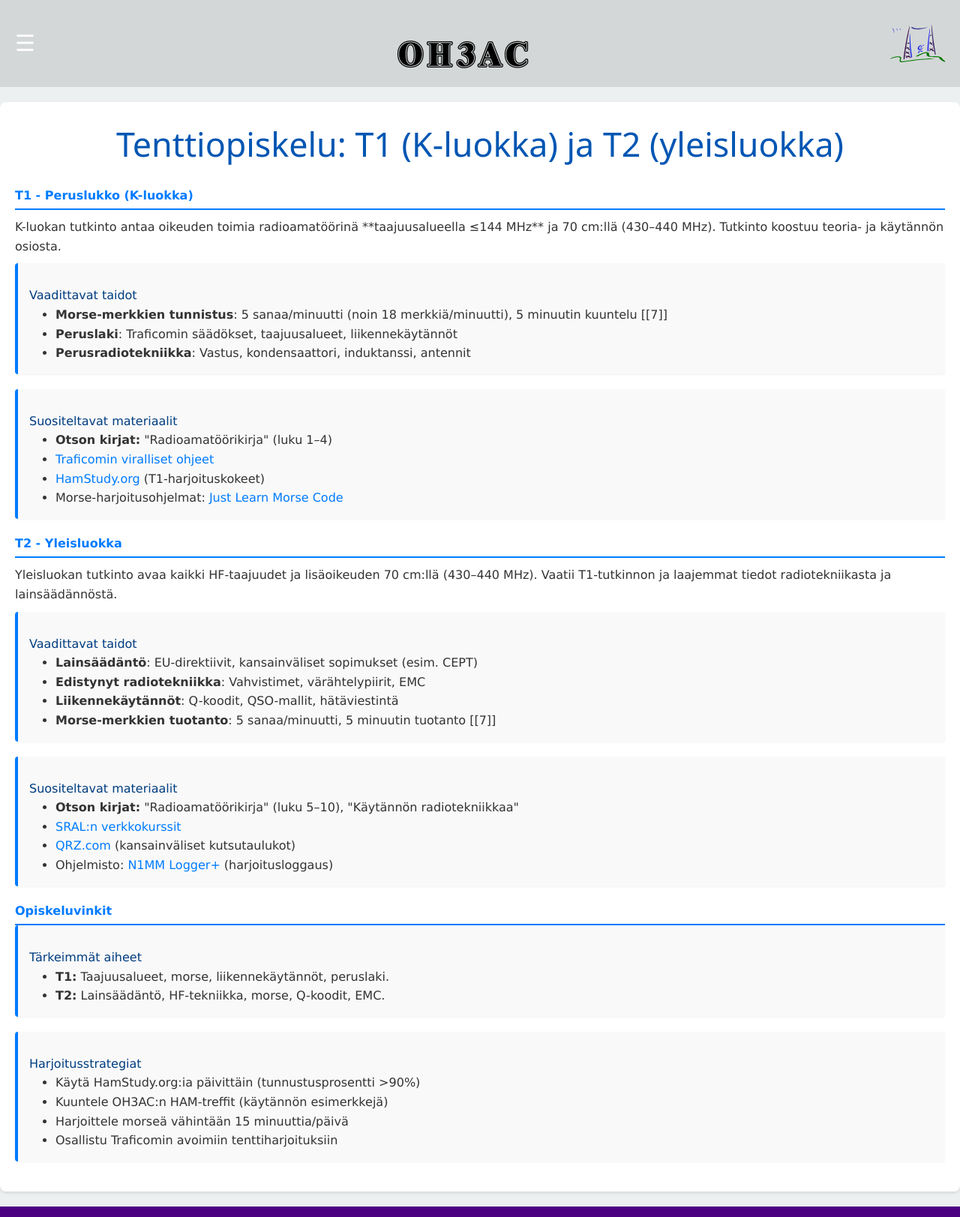
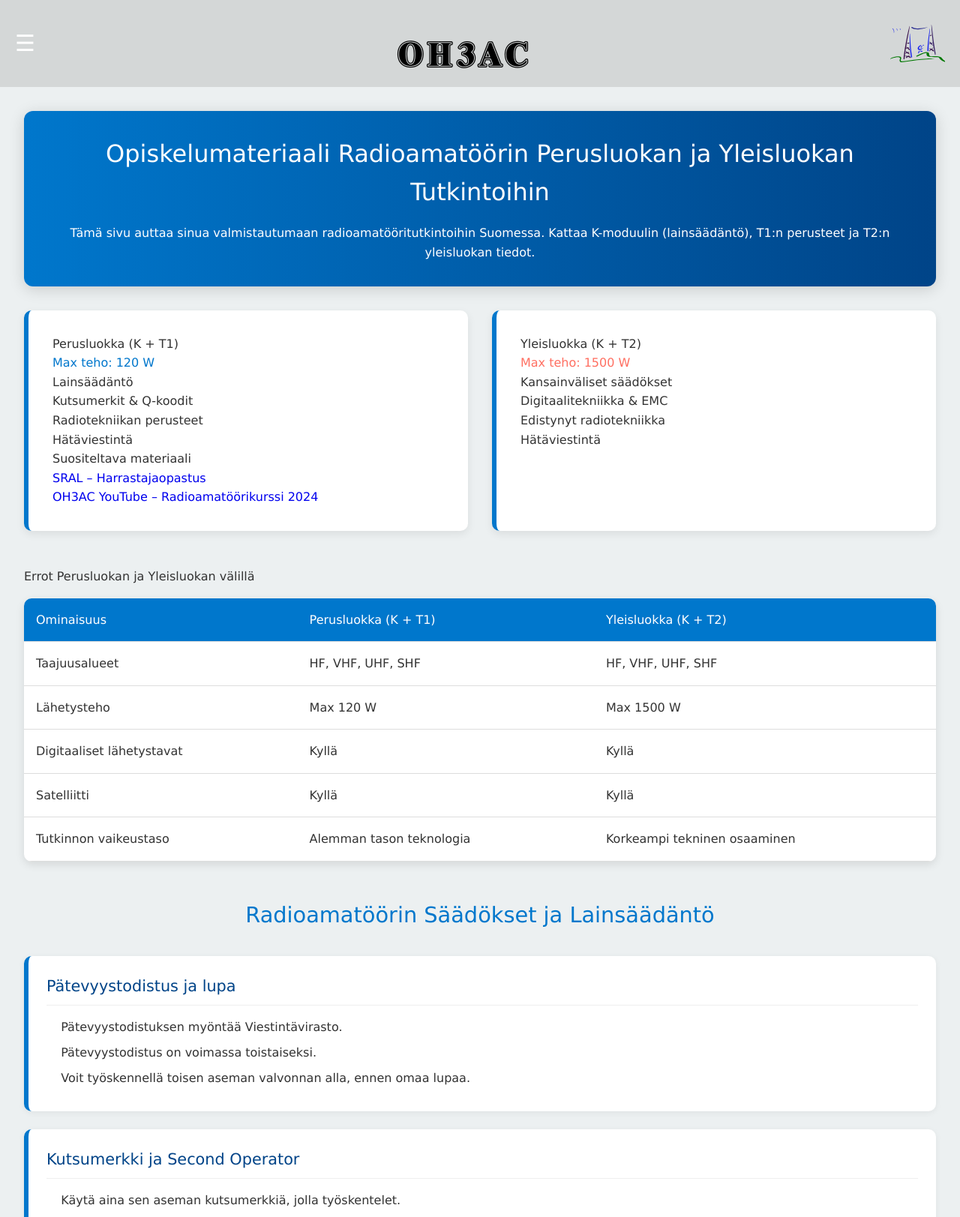
Before and after one commit to mikosavolainen/oh3ac, a PHP site: page /ra-materiaali.php in a window 1280 px wide. Shown: the top 1623 px of the page at 75% size. Run offline with PHP 8.4, Linux system fonts and the light colour scheme.

Commit message:
kerhokirje update

```diff
--- a/components/header.php
+++ b/components/header.php
@@ -4,6 +4,7 @@ include 'components/menu.php';
 <!DOCTYPE html>
 <html lang="fi">
 <head>
+  <link rel="icon" href="images/Logot/oh3ac5.ico" />
   <script async src="https://www.googletagmanager.com/gtag/js?id=G-12E7VJ916H"></script>
   <script>
     window.dataLayer = window.dataLayer || [];
--- a/components/menu.php
+++ b/components/menu.php
@@ -13,7 +13,7 @@
         <a href="laitteisto.php">OH3AC Laitteisto</a>
         <a href="toistimet.php">Toistimet</a>
         <a href="Hallitus.php">Hallitus</a>
-        <a href="about.php">Kerhon historia</a>
+        <a href="historia.php">Kerhon historia</a>
     </div>
 
     <a href="jasensivu.php">Jäsensivut</a>
@@ -28,7 +28,7 @@
 
     <a href="kauppa.php">Myynnissä</a>
     <a href="sdr.php">Kerhon SDR</a>
-    <a href="historia.php">Historia</a>
+    <a href="kerhokirjeet.php">Kaikki kerhokirjeet</a>
     <a href="https://wiki.sral.fi/wiki/Etusivu" target="_blank">Radio WIKI</a>
     <a href="https://vanhat.oh3ac.fi">Arkisto</a>
 </div>
--- a/index.php
+++ b/index.php
@@ -5,7 +5,7 @@
     <meta name="viewport" content="width=device-width, initial-scale=1.0">
     <title>OH3AC</title>
     <link rel="stylesheet" href="styles/styles.css">
-    <link rel="icon" href="images/Logot/oh3ac5.ico" />
+
     <script>
         document.addEventListener('DOMContentLoaded', function() {
             paivitaPDF();
--- a/ra-materiaali.php
+++ b/ra-materiaali.php
@@ -1,92 +1,163 @@
-<?php
-include 'components/header.php';
-?>
+<?php include 'components/header.php'; ?>
 
 <!DOCTYPE html>
 <html lang="fi">
 <head>
-    <meta charset="UTF-8">
-    <meta name="viewport" content="width=device-width, initial-scale=1.0">
-    <title>OH3AC - Tenttiopiskelu T1 & T2</title>
-    <link rel="stylesheet" href="../styles/styles.css">
+    <meta charset="UTF-8" />
+    <meta name="viewport" content="width=device-width, initial-scale=1.0"/>
+    <title>Radioamatööriksi Opiskelu</title>
+    <link rel="stylesheet" href="../styles/styles.css" />
 </head>
-<body>
-    <div class="ra-tentti">
-        <h1>Tenttiopiskelu: T1 (K-luokka) ja T2 (yleisluokka)</h1>
+<body class="ra-body">
 
-        <!-- T1 (K-luokka) -->
-        <section>
-            <h2>T1 - Peruslukko (K-luokka)</h2>
-            <p>K-luokan tutkinto antaa oikeuden toimia radioamatöörinä **taajuusalueella ≤144 MHz** ja 70 cm:llä (430–440 MHz). Tutkinto koostuu teoria- ja käytännön osiosta.</p>
+    <main class="ra-main-container">
 
-            <div class="ra-tentti-info">
-                <h3>Vaadittavat taidot</h3>
+        <!-- Johdanto -->
+        <section class="ra-hero">
+            <h1>Opiskelumateriaali Radioamatöörin Perusluokan ja Yleisluokan Tutkintoihin</h1>
+            <p>Tämä sivu auttaa sinua valmistautumaan radioamatööritutkintoihin Suomessa. Kattaa K-moduulin (lainsäädäntö), T1:n perusteet ja T2:n yleisluokan tiedot.</p>
+        </section>
+
+        <!-- Moduulit: Perus & Yleis -->
+        <section class="ra-modules-section">
+            <div class="ra-module-card ra-basic">
+                <h2>Perusluokka (K + T1)</h2>
+                <p class="ra-power">Max teho: 120 W</p>
                 <ul>
-                    <li><strong>Morse-merkkien tunnistus</strong>: 5 sanaa/minuutti (noin 18 merkkiä/minuutti), 5 minuutin kuuntelu [[7]]</li>
-                    <li><strong>Peruslaki</strong>: Traficomin säädökset, taajuusalueet, liikennekäytännöt</li>
-                    <li><strong>Perusradiotekniikka</strong>: Vastus, kondensaattori, induktanssi, antennit</li>
+                    <li>Lainsäädäntö</li>
+                    <li>Kutsumerkit & Q-koodit</li>
+                    <li>Radiotekniikan perusteet</li>
+                    <li>Hätäviestintä</li>
+                </ul>
+                <h3>Suositeltava materiaali</h3>
+                <ul>
+                    <li><a href="https://www.sral.fi/harrastus/kouluttaudu-radioamatooriksi/" target="_blank">SRAL – Harrastajaopastus</a></li>
+                    <li><a href="https://youtube.com/playlist?list=PLyWv_uSYjnZApGVNDreuYrh7CwE_rnNrH" target="_blank">OH3AC YouTube – Radioamatöörikurssi 2024</a></li>
                 </ul>
             </div>
 
-            <div class="ra-tentti-info">
-                <h3>Suositeltavat materiaalit</h3>
+            <div class="ra-module-card ra-advanced">
+                <h2>Yleisluokka (K + T2)</h2>
+                <p class="ra-power">Max teho: 1500 W</p>
                 <ul>
-                    <li><strong>Otson kirjat:</strong> "Radioamatöörikirja" (luku 1–4)</li>
-                    <li><a href="https://www.traficom.fi/fi/ajankohtaista/radioamatyoeri" target="_blank">Traficomin viralliset ohjeet</a></li>
-                    <li><a href="https://www.hamstudy.org" target="_blank">HamStudy.org</a> (T1-harjoituskokeet)</li>
-                    <li>Morse-harjoitusohjelmat: <a href="https://lcwo.net" target="_blank">Just Learn Morse Code</a></li>
+                    <li>Kansainväliset säädökset</li>
+                    <li>Digitaalitekniikka & EMC</li>
+                    <li>Edistynyt radiotekniikka</li>
+                    <li>Hätäviestintä</li>
                 </ul>
             </div>
         </section>
 
-        <!-- T2 (Yleisluokka) -->
-        <section>
-            <h2>T2 - Yleisluokka</h2>
-            <p>Yleisluokan tutkinto avaa kaikki HF-taajuudet ja lisäoikeuden 70 cm:llä (430–440 MHz). Vaatii T1-tutkinnon ja laajemmat tiedot radiotekniikasta ja lainsäädännöstä.</p>
+        <!-- Erot-taulukko -->
+        <section class="ra-comparison-section">
+            <h2>Errot Perusluokan ja Yleisluokan välillä</h2>
+            <table class="ra-comparison-table">
+                <thead>
+                    <tr>
+                        <th>Ominaisuus</th>
+                        <th>Perusluokka (K + T1)</th>
+                        <th>Yleisluokka (K + T2)</th>
+                    </tr>
+                </thead>
+                <tbody>
+                    <tr>
+                        <td data-label="Ominaisuus">Taajuusalueet</td>
+                        <td data-label="Perusluokka">HF, VHF, UHF, SHF</td>
+                        <td data-label="Yleisluokka">HF, VHF, UHF, SHF</td>
+                    </tr>
+                    <tr>
+                        <td data-label="Ominaisuus">Lähetysteho</td>
+                        <td data-label="Perusluokka">Max 120 W</td>
+                        <td data-label="Yleisluokka">Max 1500 W</td>
+                    </tr>
+                    <tr>
+                        <td data-label="Ominaisuus">Digitaaliset lähetystavat</td>
+                        <td data-label="Perusluokka">Kyllä</td>
+                        <td data-label="Yleisluokka">Kyllä</td>
+                    </tr>
+                    <tr>
+                        <td data-label="Ominaisuus">Satelliitti</td>
+                        <td data-label="Perusluokka">Kyllä</td>
+                        <td data-label="Yleisluokka">Kyllä</td>
+                    </tr>
+                    <tr>
+                        <td data-label="Ominaisuus">Tutkinnon vaikeustaso</td>
+                        <td data-label="Perusluokka">Alemman tason teknologia</td>
+                        <td data-label="Yleisluokka">Korkeampi tekninen osaaminen</td>
+                    </tr>
+                </tbody>
+            </table>
+        </section>
 
-            <div class="ra-tentti-info">
-                <h3>Vaadittavat taidot</h3>
+<!-- Lainsäädäntö -->
+<section class="ra-regulations-section">
+    <h2>Radioamatöörin Säädökset ja Lainsäädäntö</h2>
+
+    <!-- Pätevyystodistus -->
+    <div class="regulation-card">
+        <h3>Pätevyystodistus ja lupa</h3>
         <ul>
-                    <li><strong>Lainsäädäntö</strong>: EU-direktiivit, kansainväliset sopimukset (esim. CEPT)</li>
-                    <li><strong>Edistynyt radiotekniikka</strong>: Vahvistimet, värähtelypiirit, EMC</li>
-                    <li><strong>Liikennekäytännöt</strong>: Q-koodit, QSO-mallit, hätäviestintä</li>
-                    <li><strong>Morse-merkkien tuotanto</strong>: 5 sanaa/minuutti, 5 minuutin tuotanto [[7]]</li>
+            <li>Pätevyystodistuksen myöntää Viestintävirasto.</li>
+            <li>Pätevyystodistus on voimassa toistaiseksi.</li>
+            <li>Voit työskennellä toisen aseman valvonnan alla, ennen omaa lupaa.</li>
         </ul>
     </div>
 
-            <div class="ra-tentti-info">
-                <h3>Suositeltavat materiaalit</h3>
+    <!-- Kutsumerkki -->
+    <div class="regulation-card">
+        <h3>Kutsumerkki ja Second Operator</h3>
         <ul>
-                    <li><strong>Otson kirjat:</strong> "Radioamatöörikirja" (luku 5–10), "Käytännön radiotekniikkaa"</li>
-                    <li><a href="https://www.sr.fi" target="_blank">SRAL:n verkkokurssit</a></li>
-                    <li><a href="https://www.qrz.com" target="_blank">QRZ.com</a> (kansainväliset kutsutaulukot)</li>
-                    <li>Ohjelmisto: <a href="https://www.n1mm.com" target="_blank">N1MM Logger+</a> (harjoitusloggaus)</li>
+            <li>Käytä aina sen aseman kutsumerkkiä, jolla työskentelet.</li>
+            <li>Esimerkki: OH3AC:n asemalla → käytä "OH3AC", vaikka itse olisit OH2BU.</li>
+            <li>"Second Operator" -työskentely sallittua, kun pätevä henkilö valvoo.</li>
+        </ul>
+    </div>
+
+    <!-- Tehorajat -->
+    <div class="regulation-card">
+        <h3>Tehorajat ja Tekniset Vaatimukset</h3>
+        <ul>
+            <li><strong>Perusluokka:</strong> max 120 W</li>
+            <li><strong>Yleisluokka:</strong> max 1500 W</li>
+            <li><strong>Harhalähetteiden vaimennus:</strong> vähintään 40 dB alle 30 MHz</li>
+            <li><strong>Harhalähetteiden teho:</strong> enintään 10 mW</li>
+        </ul>
+    </div>
+
+    <!-- Häiriötilanteet -->
+    <div class="regulation-card">
+        <h3>Häiriötilanteet</h3>
+        <ul>
+            <li>Radioamatööriasemaa ei saa käyttää tahallaan häiritsemiseen.</li>
+            <li>Jos aiheutat haitallisia häiriöitä turvallisuusviestinnälle, lähetyksen on välittömästi keskeytettävä.</li>
+            <li>Viestintävirasto voi auttaa häiriöiden poistamisessa tai ratkaista kiistan.</li>
+        </ul>
+    </div>
+
+    <!-- Erityistilanteet -->
+    <div class="regulation-card">
+        <h3>Erityistilanteet</h3>
+        <ul>
+            <li><strong>Meri-alukset:</strong> Sallittu käyttää asemaa suomalaisessa aluksessa, tarvitaan päällikön lupa.</li>
+            <li><strong>Ilma-alukset:</strong> Sallittu alle 30 MHz ilman rajoja, yli 30 MHz vain pex-alueilla.</li>
+            <li><strong>Kerhoasemat:</strong> Sallittu käyttää, kun joko sinulla on pätevyystodistus tai sinua valvovalla on pätevyystodistus.</li>
         </ul>
     </div>
 </section>
 
-        <!-- Ohjeet ja vinkit -->
-        <section>
-            <h2>Opiskeluvinkit</h2>
-            <div class="ra-tentti-info">
-                <h3>Tärkeimmät aiheet</h3>
-                <ul>
-                    <li><strong>T1:</strong> Taajuusalueet, morse, liikennekäytännöt, peruslaki.</li>
-                    <li><strong>T2:</strong> Lainsäädäntö, HF-tekniikka, morse, Q-koodit, EMC.</li>
+        <!-- Hyödylliset linkit -->
+        <section class="ra-resources-section">
+            <h2>Hyödyllisiä Linkkejä</h2>
+            <ul class="resource-list">
+                <li><a href="https://youtube.com/playlist?list=PLyWv_uSYjnZApGVNDreuYrh7CwE_rnNrH" target="_blank">OH3AC Radioamatöörikurssi 2024</a></li>
+                <li><a href="https://www.sral.fi/harrastus/kouluttaudu-radioamatooriksi/" target="_blank">SRAL – Kouluttaudu radioamatööriksi</a></li>
+                <li><a href="https://www.ar-x.fi/" target="_blank">ar-x.fi – Harjoituskokeet</a></li>
+                <li><a href="https://www.viestintavirasto.fi/fi/viestinta/radio/radioamatyoeri/radioamatyoerimaaaraykset.html" target="_blank">Viestintäviraston viralliset määräykset</a></li>
             </ul>
-            </div>
+        </section>
 
-            <div class="ra-tentti-info">
-                <h3>Harjoitusstrategiat</h3>
-                <ul>
-                    <li>Käytä HamStudy.org:ia päivittäin (tunnustusprosentti >90%)</li>
-                    <li>Kuuntele OH3AC:n HAM-treffit (käytännön esimerkkejä)</li>
-                    <li>Harjoittele morseä vähintään 15 minuuttia/päivä</li>
-                    <li>Osallistu Traficomin avoimiin tenttiharjoituksiin</li>
-                </ul>
-            </div>
-        </section>
-    </div>
+    </main>
+
     <?php include 'components/footer.php'; ?>
 </body>
 </html>
--- a/sdr.php
+++ b/sdr.php
@@ -8,7 +8,7 @@ include 'components/header.php';
     <meta name="viewport" content="width=device-width, initial-scale=1.0">
     <title>OH3AC</title>
     <link rel="stylesheet" href="styles/styles.css">
-    <link rel="icon" href="images/Logot/oh3ac5.ico" />
+
 </head>
 <body>
 
--- a/styles/styles.css
+++ b/styles/styles.css
@@ -935,86 +935,174 @@ body {
     }
 }
 
-/* ra-tentti */
-.ra-tentti {
-    max-width: 100%;
-    margin: 20px auto;
-    padding: 20px;
-    background: #fff;
-    border-radius: 8px;
-    box-shadow: 0 2px 4px rgba(0, 0, 0, 0.1);
+
+
+
+
+/* Container keskelle */
+.ra-main-container {
+    max-width: auto;
+    margin: auto;
+    padding: 2rem;
 }
 
-.ra-tentti h1 {
+/* Johdantohermosektio */
+.ra-hero {
     text-align: center;
-    color: #0056b3;
-    font-family: 'Segoe UI', Tahoma, Geneva, Verdana, sans-serif;
+    padding: 2rem;
+    background: linear-gradient(to right, #0077cc, #004488);
+    color: white;
+    border-radius: 12px;
+    box-shadow: 0 4px 20px rgba(0, 0, 0, 0.15);
+    margin-bottom: 2rem;
+    transition: transform 0.3s ease;
+}
+.ra-hero:hover {
+    transform: translateY(-5px);
 }
 
-.ra-tentti h2 {
-    color: #007BFF;
-    border-bottom: 2px solid #007BFF;
-    padding-bottom: 5px;
-    margin-top: 20px;
-    font-weight: 600;
+.ra-hero h1 {
+    font-size: 2rem;
+    margin-bottom: 1rem;
 }
 
-.ra-tentti p {
-    margin: 10px 0;
-    line-height: 1.6;
+/* Moduulilohkot */
+.ra-modules-section {
+    display: grid;
+    grid-template-columns: repeat(auto-fit, minmax(300px, 1fr));
+    gap: 2rem;
+    margin-bottom: 3rem;
 }
 
-.ra-tentti ul {
-    list-style-type: disc;
-    margin-left: 20px;
-    padding-left: 15px;
+.ra-module-card {
+    background: white;
+    padding: 2rem;
+    border-radius: 10px;
+    box-shadow: 0 4px 12px rgba(0, 0, 0, 0.08);
+    border-left: 6px solid #0077cc;
+    transition: all 0.3s ease;
+}
+.ra-module-card:hover {
+    transform: translateY(-5px);
+    box-shadow: 0 8px 20px rgba(0, 0, 0, 0.12);
 }
 
-.ra-tentti a {
-    color: #007BFF;
-    text-decoration: none;
-    transition: color 0.3s ease;
+.ra-basic .ra-power {
+    color: #0077cc;
+}
+.ra-advanced .ra-power {
+    color: #ff6f61;
 }
 
-.ra-tentti a:hover {
-    text-decoration: underline;
-    color: #0056b3;
+/* Vertailutaulukko */
+.ra-comparison-section {
+    margin-bottom: 3rem;
 }
 
-.ra-tentti-info {
-    margin-bottom: 20px;
-    padding: 15px;
-    background: #f9f9f9;
-    border-left: 4px solid #007BFF;
-    border-radius: 4px;
-    box-shadow: 0 1px 3px rgba(0,0,0,0.05);
+.ra-comparison-table {
+    width: 100%;
+    border-collapse: collapse;
+    background: white;
+    border-radius: 10px;
+    overflow: hidden;
+    box-shadow: 0 4px 12px rgba(0, 0, 0, 0.1);
+    margin-top: 1rem;
 }
 
-.ra-tentti h3 {
-    color: #003d80;
-    margin-top: 15px;
+.ra-comparison-table th,
+.ra-comparison-table td {
+    padding: 1rem;
+    text-align: left;
+    border-bottom: 1px solid #ddd;
 }
 
-/* Responsiivisuus */
-@media (max-width: 768px) {
-    .ra-tentti {
-        padding: 15px;
+.ra-comparison-table thead {
+    background: #0077cc;
+    color: white;
+}
+
+@media (max-width: 600px) {
+    .ra-comparison-table thead {
+        display: none;
     }
-
-    .ra-tentti h1 {
-        font-size: 1.5rem;
+    .ra-comparison-table tr {
+        display: block;
+        margin-bottom: 1rem;
     }
-
-    .ra-tentti h2 {
-        font-size: 1.2rem;
+    .ra-comparison-table td {
+        display: flex;
+        justify-content: space-between;
+        padding: 0.75rem;
+        border: 1px solid #ddd;
     }
-
-    .ra-tentti p,
-    .ra-tentti ul {
-        font-size: 0.9rem;
-    }
-
-    .ra-tentti-info {
-        padding: 10px;
+    .ra-comparison-table td::before {
+        content: attr(data-label);
+        font-weight: bold;
+        color: #0077cc;
     }
 }
+
+/* --- SÄÄDÖKSET JA LAINSÄÄDÄNTÖ --- */
+.ra-regulations-section {
+    margin-bottom: 3rem;
+}
+
+.ra-regulations-section h2 {
+    font-size: 1.8rem;
+    text-align: center;
+    margin-bottom: 2rem;
+    color: #0077cc;
+}
+
+.regulation-card {
+    background: white;
+    padding: 1.5rem;
+    border-radius: 10px;
+    box-shadow: 0 2px 8px rgba(0, 0, 0, 0.06);
+    margin-bottom: 1.5rem;
+    transition: transform 0.2s ease, box-shadow 0.2s ease;
+    border-left: 6px solid #0077cc;
+}
+
+.regulation-card:hover {
+    transform: translateY(-4px);
+    box-shadow: 0 4px 16px rgba(0, 0, 0, 0.1);
+}
+
+.regulation-card h3 {
+    margin-top: 0;
+    font-size: 1.3rem;
+    color: #004488;
+    border-bottom: 1px solid #eee;
+    padding-bottom: 0.5rem;
+    margin-bottom: 1rem;
+}
+
+.regulation-card ul {
+    padding-left: 1.2rem;
+}
+
+.regulation-card li {
+    margin-bottom: 0.5rem;
+}
+
+/* Resurssit */
+.resource-list {
+    list-style: none;
+    padding-left: 0;
+}
+
+.resource-list li {
+    margin-bottom: 0.75rem;
+}
+
+.resource-list a {
+    color: #0077cc;
+    text-decoration: none;
+    font-weight: 500;
+    transition: color 0.2s ease;
+}
+.resource-list a:hover {
+    color: #005fa3;
+    text-decoration: underline;
+}
```
Also changed, not shown: kerhokirjeet.php (added, +118 -0 lines), about.php (added), 5 other files. Lines whose indentation alone changed are shown as unchanged.
